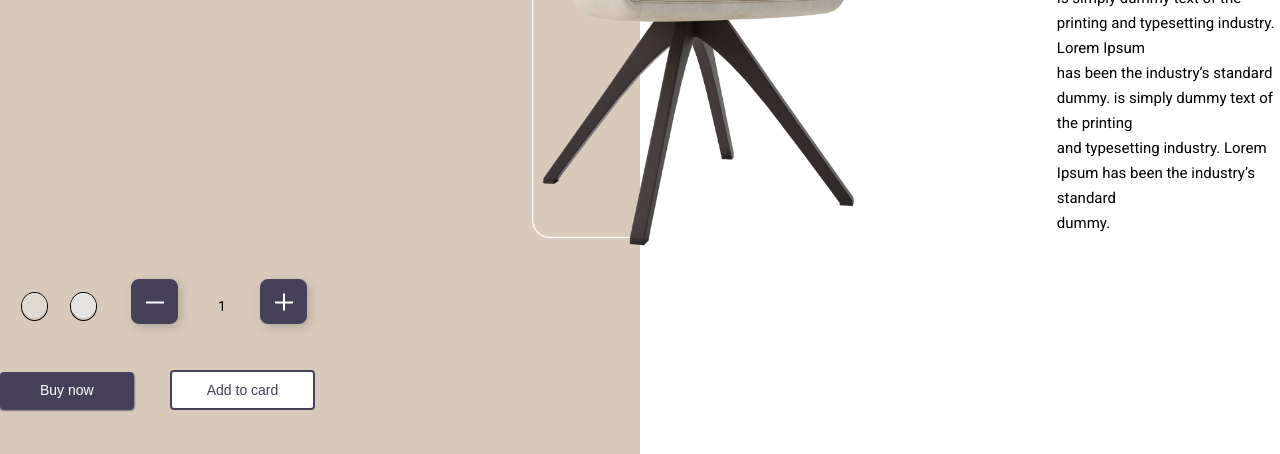
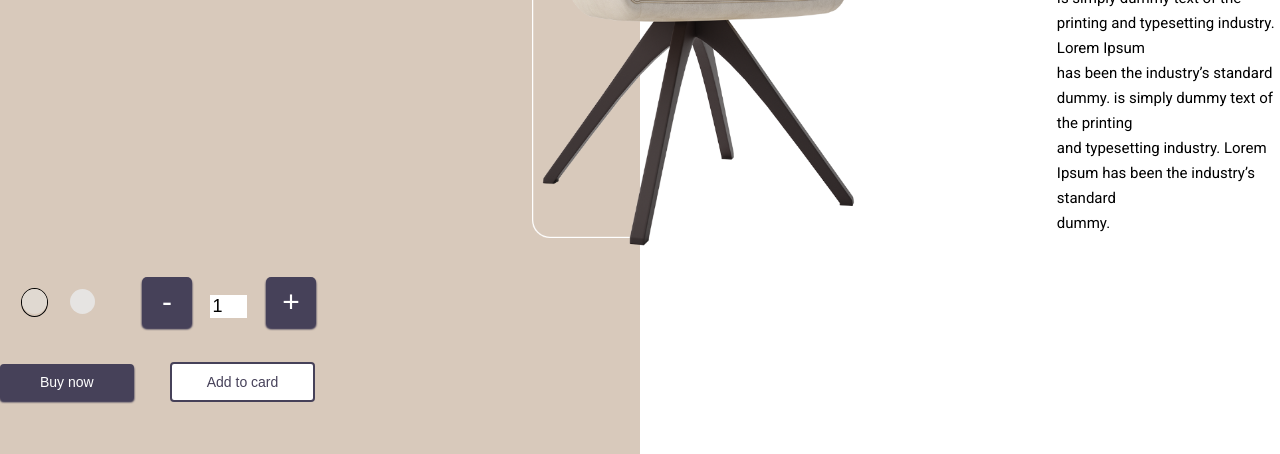
Before and after one commit to angiepao1999/bauzza, a plain HTML site: page product.html in a window 1280 px wide. Shown: the part 346-800 px from the top of the page. Drawn offline with nearby package versions, Linux system fonts and the light colour scheme.

Commit message:
Product page- changes

```diff
--- a/css/product.css
+++ b/css/product.css
@@ -80,30 +80,51 @@ ul{
     line-height : 25px;
 }
 
-
 .dot {
     height: 25px;
     width: 25px;
-    background-color: #E0D9D1;
     border-radius: 50%;
     border:0;
     display: inline-block;
 }
 
-.dot2 {
-    height: 25px;
-    width: 25px;
+.dot-color-white1{
+    background-color: #E0D9D1;
+}
+
+.dot-color-white2{
     background-color: #E6E4E2;
-    border-radius:50%;
-    border:0;
-    display: inline-block;
 }
 
 .dot-select{
     border-radius:100%;
     border: solid 1px #000;
 }
+.container-button{
+    padding: 10px;
+}
 
+.button-plus {
+    width: 50px;
+    height: 50px;
+    border-radius: 10%;
+    border: none;
+    background-color: #464159;
+    color:#fff;
+    font-size: 30px;
+    margin:0 15px;
+
+}
+.button-plus{
+    box-shadow: 0 2px 2px 0 #464159, 0 2px 2px 0 #464159;
+}
+
+.button-text{
+    font-family: Arial, "Helvetica Neue", Helvetica, sans-serif;
+    font-size: 18px;
+    border:none;
+
+}
 .button {
     background-color: #464159;
     border: none;
--- a/product.html
+++ b/product.html
@@ -49,16 +49,25 @@
                         </p>
                         <table cellspacing="20">
                             <tr>
-                                <td> <div class="dot-select">
-                                        <button class="dot" onclick="changeImg()"></button>
+                                <td>
+                                    <div class="dot-select" id="dot-1">
+                                        <button class="dot dot-color-white1" onclick="changeImg()"></button>
                                      </div>
                                 </td>
-                                <td> <div class="dot-select">
-                                        <button  class="dot2" onclick="myFunction()"></button></td>
+
+                                <td>
+                                    <div id="dot-2">
+                                        <button class="dot dot-color-white2"  onclick="myFunction()"></button>
+                                    </div>
+                                </td>
+
+                                <td>
+                                    <div class="container-button">
+                                            <input class="button-plus" type="button" onclick="decrementValue()" value="-" />
+                                            <input class="button-text" type="text" name="quantity" value="1" maxlength="2" max="10" size="1" id="number" />
+                                            <input class="button-plus" type="button" onclick="incrementValue()" value="+" />
                                      </div>
-                                    <td><img src="imgthree/minus.png" alt=""></td>
-                                <td> 1 </td>
-                            <td><img src="imgthree/plus.png" alt=""></td>
+                                </td>
                             </tr>
                         </table>
 
@@ -253,6 +262,7 @@
  </div>
 </footer>
 <script src="scripts/colorchange.js"></script>
-<script src="scripts/botonchange.js"></script>
+<script src="scripts/buttonchange.js"></script>
+<script src="scripts/increment-decrement.js"></script>
 </body>
 </html>
--- a/scripts/botonchange.js
+++ /dev/null
@@ -1,7 +0,0 @@
-function changeButton(){
-    document.getElementsByClassName("dot-select");
-
-}
-document.getElementsByClassName("dot-select").onclick = function(){
-    changeButton();
-}
--- /dev/null
+++ b/scripts/buttonchange.js
@@ -0,0 +1,21 @@
+let dot1 = document.getElementById("dot-1");
+let dot2 = document.getElementById("dot-2");
+let classDotSelect = "dot-select"
+
+
+function changeClass(){
+    if(!dot1.classList.contains(classDotSelect)){
+        dot1.classList.add(classDotSelect);
+        dot2.classList.remove(classDotSelect);
+    }
+}
+
+function changeClass2(){
+    if(!dot2.classList.contains(classDotSelect)){
+        dot2.classList.add(classDotSelect);
+        dot1.classList.remove(classDotSelect);
+    }
+}
+
+dot1.onclick = changeClass;
+dot2.onclick = changeClass2;
--- a/scripts/colorchange.js
+++ b/scripts/colorchange.js
@@ -8,7 +8,6 @@ function changeImg() {
 
 
 function myFunction() {
-    console.log(container.style);
     myImg.src = "imgthree/sel-chair-second.png";
     container.style.background = "linear-gradient(to right, #EAEAEA 0%,#EAEAEA 50%, #fff 50%,#fff 100%)";
 }
--- /dev/null
+++ b/scripts/increment-decrement.js
@@ -0,0 +1,18 @@
+function incrementValue(){
+    var value = parseInt(document.getElementById('number').value, 10);
+    value = isNaN(value) ? 0 : value;
+    if (value < 10){
+        value++;
+        document.getElementById('number').value = value;
+    }
+}
+
+function decrementValue(){
+    var value = parseInt(document.getElementById('number').value, 10);
+    value = isNaN(value) ? 0 : value;
+    if (value > 1){
+        value--;
+        document.getElementById('number').value = value;
+    }
+
+}
```
